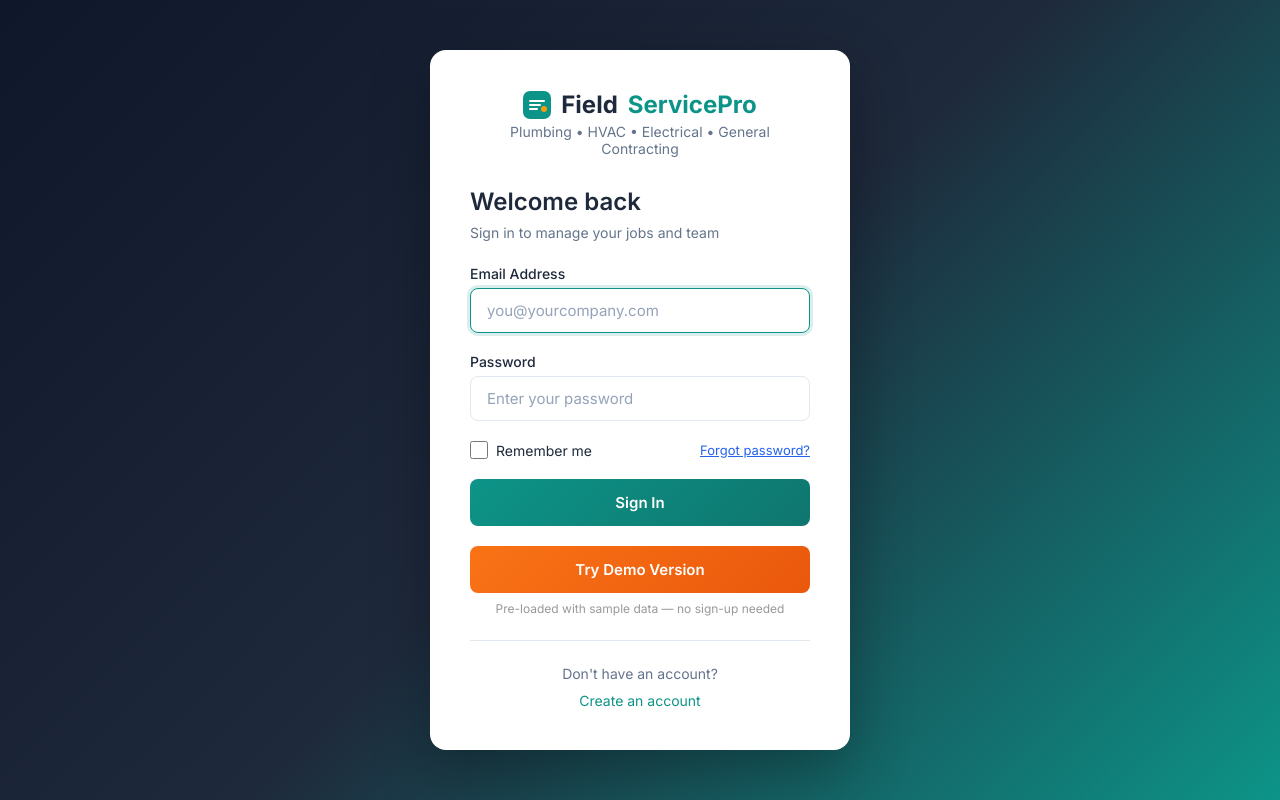
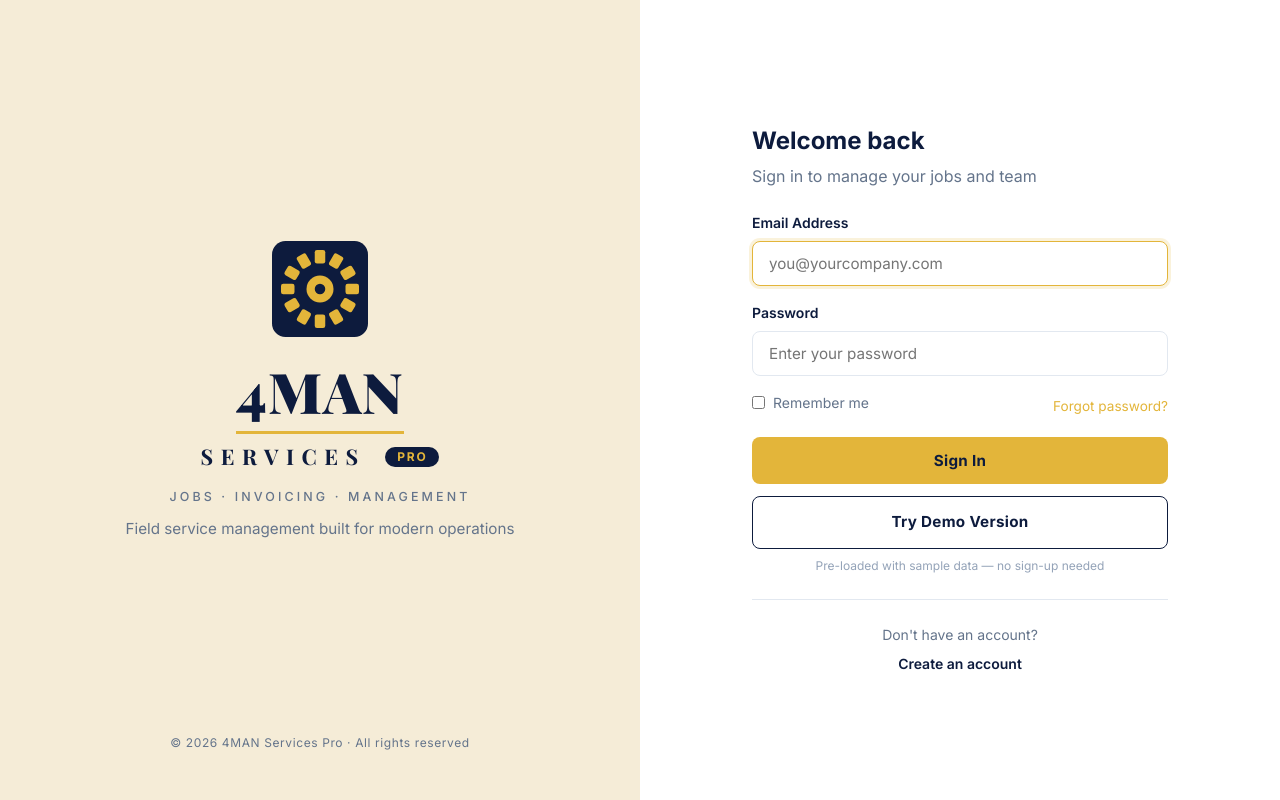
Before and after one commit to Texasdada13/FieldServicePro, a Python web app: template web/templates/auth/login.html in a window 1280 px wide. Run offline with Jinja, Linux system fonts and the light colour scheme; the template is opened without the code that fills it, so the values that code supplies are empty.

Commit message:
rebrand: auth pages use split-screen with cream brand panel + gold form
- Replace inline styles (~80 lines) with external CSS from variables.css, components.css, style.css
- Import hero_lockup macro from _brand.html for brand panel
- Rename all auth classes to auth-split__* (BEM naming)
- Update password strength bar class from password-strength-bar to auth-split__password-strength-bar
- Update title branding to 4MAN Services Pro
- Preserve all form actions, input names, url_for() calls, and JS logic unchanged

Co-Authored-By: Claude Opus 4.7 (1M context) <noreply@anthropic.com>

```diff
--- a/web/templates/auth/base_auth.html
+++ b/web/templates/auth/base_auth.html
@@ -3,104 +3,35 @@
 <head>
     <meta charset="UTF-8">
     <meta name="viewport" content="width=device-width, initial-scale=1.0">
-    <title>{% block title %}FieldServicePro{% endblock %}</title>
+    <meta name="theme-color" content="#0d1b3d">
+    <title>{% block title %}4MAN Services Pro{% endblock %}</title>
+    <link rel="icon" type="image/svg+xml" href="{{ url_for('static', filename='img/4man-logo.svg') }}">
     <link rel="preconnect" href="https://fonts.googleapis.com">
     <link rel="preconnect" href="https://fonts.gstatic.com" crossorigin>
-    <link href="https://fonts.googleapis.com/css2?family=Inter:wght@400;500;600;700&display=swap" rel="stylesheet">
-    <style>
-        * { margin: 0; padding: 0; box-sizing: border-box; }
-        body {
-            font-family: 'Inter', -apple-system, BlinkMacSystemFont, 'Segoe UI', Roboto, Oxygen, Ubuntu, sans-serif;
-            background: linear-gradient(135deg, #0f172a 0%, #1e293b 50%, #0d9488 100%);
-            min-height: 100vh;
-            display: flex;
-            align-items: center;
-            justify-content: center;
-            padding: 20px;
-        }
-        .auth-container { width: 100%; max-width: 420px; }
-        .auth-card {
-            background: #ffffff;
-            border-radius: 16px;
-            box-shadow: 0 20px 60px rgba(0, 0, 0, 0.3);
-            padding: 40px;
-        }
-        .auth-header { text-align: center; margin-bottom: 30px; }
-        .auth-logo {
-            font-size: 24px;
-            font-weight: 700;
-            color: #1e293b;
-            margin-bottom: 4px;
-            display: flex;
-            align-items: center;
-            justify-content: center;
-            gap: 10px;
-        }
-        .auth-logo-accent { color: #0d9488; }
-        .auth-subtitle { color: #64748b; font-size: 14px; }
-        .auth-title { font-size: 24px; font-weight: 600; color: #1e293b; margin-bottom: 8px; }
-        .auth-description { color: #64748b; font-size: 14px; margin-bottom: 24px; }
-        .form-group { margin-bottom: 20px; }
-        .form-row { display: flex; gap: 15px; }
-        .form-row .form-group { flex: 1; }
-        label { display: block; font-size: 14px; font-weight: 500; color: #1e293b; margin-bottom: 6px; }
-        input[type="text"], input[type="email"], input[type="password"] {
-            width: 100%; padding: 12px 16px; border: 1.5px solid #e2e8f0;
-            border-radius: 8px; font-size: 15px; font-family: inherit;
-            transition: border-color 0.2s, box-shadow 0.2s;
-            color: #1e293b;
-        }
-        input:focus { outline: none; border-color: #0d9488; box-shadow: 0 0 0 3px rgba(13, 148, 136, 0.15); }
-        input::placeholder { color: #94a3b8; }
-        .checkbox-group { display: flex; align-items: center; gap: 8px; }
-        .checkbox-group input[type="checkbox"] { width: 18px; height: 18px; cursor: pointer; accent-color: #0d9488; }
-        .checkbox-group label { margin-bottom: 0; cursor: pointer; font-weight: 400; }
-        .btn {
-            display: inline-block; padding: 14px 24px; border: none; border-radius: 8px;
-            font-size: 15px; font-weight: 600; cursor: pointer; transition: all 0.2s;
-            text-align: center; text-decoration: none; font-family: inherit;
-        }
-        .btn-primary {
-            width: 100%;
-            background: linear-gradient(135deg, #0d9488 0%, #0f766e 100%);
-            color: #fff;
-        }
-        .btn-primary:hover { transform: translateY(-2px); box-shadow: 0 4px 12px rgba(13, 148, 136, 0.4); }
-        .auth-links { text-align: center; margin-top: 24px; padding-top: 24px; border-top: 1px solid #e2e8f0; }
-        .auth-links a { color: #0d9488; text-decoration: none; font-size: 14px; }
-        .auth-links a:hover { text-decoration: underline; }
-        .auth-links p { color: #64748b; font-size: 14px; margin-bottom: 8px; }
-        .flash-messages { margin-bottom: 20px; }
-        .flash { padding: 12px 16px; border-radius: 8px; font-size: 14px; margin-bottom: 10px; border-left: 4px solid; }
-        .flash-error { background: #fee2e2; color: #dc2626; border-color: #ef4444; }
-        .flash-success { background: #d1fae5; color: #059669; border-color: #10b981; }
-        .flash-info { background: rgba(13,148,136,0.06); color: #0f766e; border-color: #0d9488; }
-        .password-strength { margin-top: 8px; height: 4px; background: #e2e8f0; border-radius: 2px; overflow: hidden; }
-        .password-strength-bar { height: 100%; transition: width 0.3s, background-color 0.3s; }
-        .strength-weak { width: 33%; background: #ef4444; }
-        .strength-medium { width: 66%; background: #f59e0b; }
-        .strength-strong { width: 100%; background: #10b981; }
-        .terms-text { font-size: 12px; color: #64748b; line-height: 1.5; }
-        .terms-text a { color: #0d9488; }
-    </style>
+    <link href="https://fonts.googleapis.com/css2?family=Inter:wght@400;500;600;700&family=Playfair+Display:wght@700;800;900&display=swap" rel="stylesheet">
+    <link rel="stylesheet" href="{{ url_for('static', filename='css/variables.css') }}">
+    <link rel="stylesheet" href="{{ url_for('static', filename='css/components.css') }}">
+    <link rel="stylesheet" href="{{ url_for('static', filename='css/style.css') }}">
 </head>
-<body>
-    <div class="auth-container">
-        <div class="auth-card">
-            <div class="auth-header">
-                <div class="auth-logo">
-                    <svg width="28" height="28" viewBox="0 0 28 28" fill="none" xmlns="http://www.w3.org/2000/svg" aria-hidden="true">
-                        <rect width="28" height="28" rx="7" fill="#0d9488"/>
-                        <path d="M7 10h14M7 14h10M7 18h7" stroke="#ffffff" stroke-width="2" stroke-linecap="round"/>
-                        <circle cx="21" cy="18" r="3" fill="#f59e0b"/>
-                    </svg>
-                    Field<span class="auth-logo-accent">ServicePro</span>
-                </div>
-                <div class="auth-subtitle">Plumbing &bull; HVAC &bull; Electrical &bull; General Contracting</div>
-            </div>
+<body style="font-family: var(--font-family);">
+{% from 'partials/_brand.html' import hero_lockup %}
+<div class="auth-split">
+
+    <aside class="auth-split__brand">
+        <div></div>
+        <div class="auth-split__brand-inner">
+            {{ hero_lockup(tagline=true, subhead="Field service management built for modern operations") }}
+        </div>
+        <div class="auth-split__brand-footer">
+            &copy; {{ now.year if now else 2026 }} 4MAN Services Pro &middot; All rights reserved
+        </div>
+    </aside>
+
+    <main class="auth-split__form">
+        <div class="auth-split__form-card">
             {% with messages = get_flashed_messages(with_categories=true) %}
                 {% if messages %}
-                    <div class="flash-messages">
+                    <div class="auth-split__flash">
                         {% for category, message in messages %}
                             <div class="flash flash-{{ category }}">{{ message }}</div>
                         {% endfor %}
@@ -109,6 +40,8 @@
             {% endwith %}
             {% block content %}{% endblock %}
         </div>
-    </div>
+    </main>
+
+</div>
 </body>
 </html>
--- a/web/templates/auth/login.html
+++ b/web/templates/auth/login.html
@@ -1,48 +1,43 @@
 {% extends "auth/base_auth.html" %}
 
-{% block title %}Login - FieldServicePro{% endblock %}
+{% block title %}Sign In — 4MAN Services Pro{% endblock %}
 
 {% block content %}
-<h2 class="auth-title">Welcome back</h2>
-<p class="auth-description">Sign in to manage your jobs and team</p>
+<h2 class="auth-split__title">Welcome back</h2>
+<p class="auth-split__description">Sign in to manage your jobs and team</p>
 
 <form method="POST" action="{{ url_for('auth.login') }}">
-    <div class="form-group">
+    <div class="auth-split__form-group">
         <label for="email">Email Address</label>
         <input type="email" id="email" name="email" placeholder="you@yourcompany.com" required autofocus>
     </div>
 
-    <div class="form-group">
+    <div class="auth-split__form-group">
         <label for="password">Password</label>
         <input type="password" id="password" name="password" placeholder="Enter your password" required>
     </div>
 
-    <div class="form-group" style="display: flex; justify-content: space-between; align-items: center;">
-        <div class="checkbox-group">
-            <input type="checkbox" id="remember" name="remember">
-            <label for="remember">Remember me</label>
-        </div>
-        <a href="{{ url_for('auth.forgot_password') }}" style="font-size: 13px; color: #2563eb;">Forgot password?</a>
+    <div class="auth-split__form-group" style="display: flex; justify-content: space-between; align-items: center;">
+        <label style="display:flex;align-items:center;gap:0.5rem;font-weight:400;color:var(--color-text-secondary);cursor:pointer;">
+            <input type="checkbox" id="remember" name="remember" style="accent-color: var(--color-accent);">
+            Remember me
+        </label>
+        <a href="{{ url_for('auth.forgot_password') }}" style="font-size: 0.85rem;">Forgot password?</a>
     </div>
 
-    <button type="submit" class="btn btn-primary">Sign In</button>
+    <button type="submit" class="auth-split__btn">Sign In</button>
 </form>
 
-<div style="margin-top: 20px; text-align: center;">
-    <a href="{{ url_for('auth.demo') }}" style="
-        display: inline-block; width: 100%; padding: 14px 24px;
-        background: linear-gradient(135deg, #f97316 0%, #ea580c 100%);
-        color: white; border-radius: 8px; font-size: 15px; font-weight: 600;
-        text-decoration: none; transition: all 0.2s;
-    " onmouseover="this.style.transform='translateY(-2px)'; this.style.boxShadow='0 4px 12px rgba(249,115,22,0.4)'"
-       onmouseout="this.style.transform=''; this.style.boxShadow=''">
-        Try Demo Version
-    </a>
-    <p style="font-size: 12px; color: #999; margin-top: 8px;">Pre-loaded with sample data — no sign-up needed</p>
-</div>
+<a href="{{ url_for('auth.demo') }}" class="auth-split__btn auth-split__btn--secondary"
+   style="display:inline-block;text-align:center;text-decoration:none;">
+    Try Demo Version
+</a>
+<p style="font-size: 0.75rem; color: var(--color-text-muted); margin-top: 0.5rem; text-align: center;">
+    Pre-loaded with sample data — no sign-up needed
+</p>
 
-<div class="auth-links">
-    <p>Don't have an account?</p>
+<div class="auth-split__links">
+    <p style="margin-bottom: 0.5rem;">Don't have an account?</p>
     <a href="{{ url_for('auth.register') }}">Create an account</a>
 </div>
 {% endblock %}
```
Also changed, not shown: web/templates/auth/register.html (+16 -16 lines).
